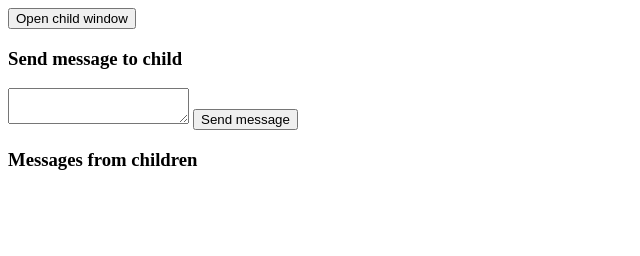
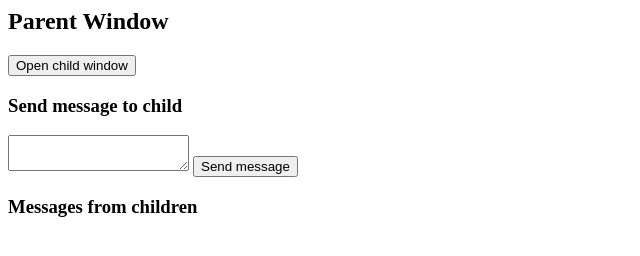
Before and after one commit to jodanduco/jodanduco.github.io, a plain HTML site: page index.html in a window 1280 px wide. Shown: the whole page, without its empty margins (0-640 px from the left). Drawn offline with nearby package versions, Linux system fonts and the light colour scheme.

Commit message:
Add titles

```diff
--- a/index.html
+++ b/index.html
@@ -7,6 +7,7 @@
     <title>Parent</title>
 </head>
 <body>
+    <h2>Parent Window</h2>
     <button id="open_child">
         Open child window
     </button>
```
Also changed, not shown: child.html (+1 -0 lines).
